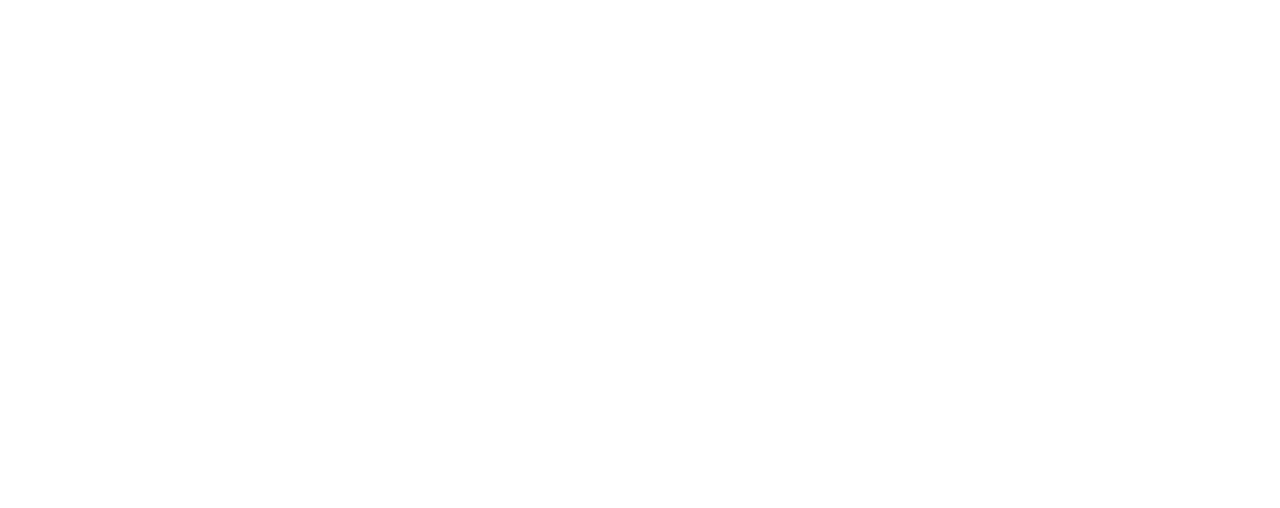
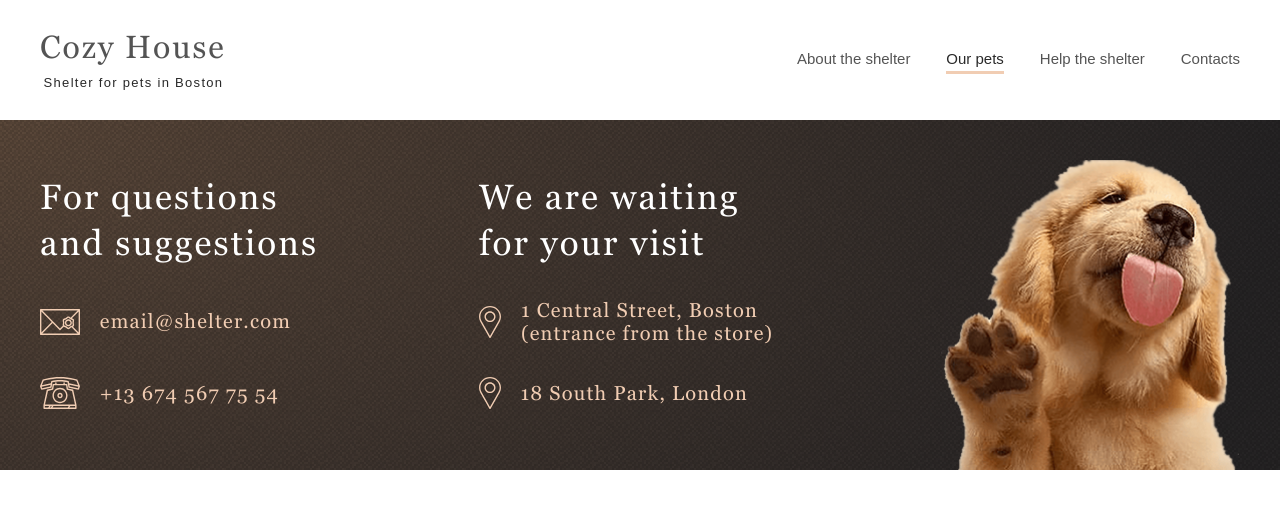
Before and after one commit to shevelevbv/RSS_Projects, a plain HTML site: page pages/pets/index.html in a window 1280 px wide. Drawn offline with Linux system fonts and the light colour scheme; a web font is replaced by a local one.

Commit message:
feat: create 'our pets' page

```diff
--- a/pages/main/style.css
+++ b/pages/main/style.css
@@ -1,164 +1,25 @@
-@font-face {
-  font-family: Georgia;
-  font-weight: 400;
-  src: url("../../assets/fonts/georgia/georgia-regular.ttf");
-}
-
-@font-face {
-  font-family: Arial;
-  font-weight: 400;
-  src: url("../../assets/fonts/arial/arial-regular.ttf");
-}
-
-:root {
-  --color-main: #f1cdb3;
-}
-
-*,
-*::before,
-*::after {
-  box-sizing: inherit;
-  -webkit-tap-highlight-color: transparent;
-  margin: 0;
-  padding: 0;
-  user-select: none;
-  transition: all 0.3s;
-}
-
-*:hover {
-  transition: all 0.3s;
-}
-
-html {
-  box-sizing: border-box;
-  scroll-behavior: smooth;
-  overflow-x: hidden;
-}
-
 body {
   background-color: #5b483a;
-  display: flex;
-  flex-direction: column;
-  justify-content: space-between;
-  line-height: 0;
-}
-
-a {
-  color: #cdcdcd;
-  text-decoration: none;
-  font-family: "Arial", sans-serif;
-  font-weight: 400;
-  font-size: 15px;
-}
-
-h4 {
-  font-family: "Georgia", sans-serif;
-  font-weight: 400;
-  font-size: 20px;
-  line-height: 23px;
-  color: #545454;
-  letter-spacing: 0.06em;
-  text-align: center;
-}
-
-ul {
-  list-style-type: none;
-}
-
-.button {
-  width: 207px;
-  height: 52px;
-  border-radius: 100px;
-  border: none;
-  outline: none;
-  color: #292929;
-  background-color: var(--color-main);
-  font-family: "Georgia", sans-serif;
-  font-weight: 400;
-  font-size: 17px;
-  line-height: 22.1px;
-  letter-spacing: 0.06em;
-}
-
-.button:hover {
-  background-color: #FDDCC4;
-  cursor: pointer;
-}
-
-.section {
-  width: 1280px;
-  margin: 0 auto;
-  padding: 80px 40px 100px 40px;
-  display: flex;
 }
 
 .header {
-  width: 1280px;
   height: 60px;
-  padding: 0 40px 0 40px;
   position: absolute;
   top: 60px;
   left: 0;
   right: 0;
-  margin: 0 auto;
-  display: flex;
-  justify-content: space-between;
-  align-items: center;
-}
-
-.logo {
-  display: block;
-  width: 187px;
-  height: 60px;
-  display: flex;
-  flex-direction: column;
-  justify-content: space-between;
-  align-items: center;
 }
 
 .logo__title {
-  margin: 0;
-  width: 100%;
-  height: 35px;
   color: var(--color-main);
-  font-family: "Georgia", sans-serif;
-  font-weight: 400;
-  font-size: 32px;
-  line-height: 35.2px;
-  letter-spacing: 0.06em;
 }
 
 .logo__subtitle {
-  width: 100%;
-  height: 15px;
   color: white;
-  font-family: "Arial", sans-serif;
-  font-weight: 400;
-  font-size: 13px;
-  line-height: 15px;
-  letter-spacing: 0.1em;
-  text-align: center;
-}
-
-.nav__links {
-  width: 443px;
-  height: 27px;
-  display: flex;
-  justify-content: space-between;
-  align-items: center;
-}
-
-.nav__link-item {
-  border-bottom: 3px solid transparent;
-}
-
-.nav__link-item.active {
-  border-bottom: 3px solid var(--color-main);
 }
 
 .nav__link {
-  height: 24px;
-  line-height: 24px;
+  color: #CDCDCD;
 }
 
 .nav__link:hover {
@@ -167,11 +28,9 @@ ul {
 
 .active .nav__link {
   color: #fafafa;
-  cursor: default;
 }
 
-.section__not-only,
-.section__footer {
+.section__not-only {
   background: radial-gradient(100% 215.42% at 0% 0%, #5b483a 0%, #262425 100%),
     #211f20;
 }
@@ -240,15 +99,6 @@ ul {
   margin-top: 14px;
   flex-direction: column;
   justify-content: space-between;
-}
-
-.title {
-  color: #545454;
-  font-family: "Georgia", sans-serif;
-  font-weight: 400;
-  font-size: 35px;
-  line-height: 45.5px;
-  letter-spacing: 0.06em;
 }
 
 .about__title {
@@ -441,92 +291,3 @@ ul {
   font-style: italic;
   color: #b2b2b2;
 }
-
-.section__footer {
-  height: 350px;
-}
-
-.footer {
-  height: 100%;
-  padding: 40px 40px 0 40px;
-  background: url("../../assets/images/pattern/noise_transparent@2x.png");
-  justify-content: space-between;
-}
-
-.footer__contacts,
-.footer__locations {
-  width: 280px;
-  height: 234px;
-  margin-top: 15px;
-  display: flex;
-  flex-direction: column;
-  justify-content: space-between;
-}
-
-.footer__contacts-title,
-.footer__locations-title {
-  width: 100%;
-  color: white;
-}
-
-.footer__contacts-email,
-.footer__contacts-phone {
-  display: block;
-  width: 251px;
-  height: 32px;
-  display: flex;
-  justify-content: space-between;
-  align-items: center;
-}
-
-.footer__contacts-phone {
-  width: 239px;
-}
-
-.footer__contacts-email-icon,
-.footer__contacts-phone-icon {
-  width: 40px;
-  height: 32px;
-}
-
-.footer__contacts-email-address,
-.footer__contacts-phone-number,
-.footer__locations-1-address,
-.footer__locations-2-address {
-  color: var(--color-main);
-}
-
-.footer__locations {
-  width: 302px;
-  height: 234px;
-}
-
-.footer__locations-icon {
-  width: 22px;
-  height: 32px;
-}
-
-.footer__locations-1,
-.footer__locations-2 {
-  display: block;
-  width: 302px;
-  height: 46px;
-  display: flex;
-  justify-content: space-between;
-  align-items: center;
-}
-
-.footer__locations-2 {
-  width: 269px;
-  height: 32px;
-}
-
-.footer__locations-1-address {
-  width: 260px;
-  text-align: left;
-}
-
-.footer__image {
-  width: 300px;
-  height: 310px;
-}
--- a/pages/pets/index.html
+++ b/pages/pets/index.html
@@ -0,0 +1,74 @@
+<!DOCTYPE html>
+<html lang="en">
+<head>
+  <meta charset="UTF-8">
+  <meta http-equiv="X-UA-Compatible" content="IE=edge">
+  <meta name="viewport" content="width=device-width, initial-scale=1.0">
+  <title>Our Pets</title>
+  <link rel="stylesheet" href="../normalize.css" />
+  <link rel="stylesheet" href="../shared.css">
+  <link rel="stylesheet" href="./style.css">
+</head>
+<body>
+  <header class="header">
+    <a class="logo" href="">
+      <h1 class="logo__title">Cozy House</h1>
+      <h6 class="logo__subtitle">Shelter for pets in Boston</h6>
+    </a>
+    <nav class="nav">
+      <ul class="nav__links">
+        <li class="nav__link-item">
+          <a href="../main/index.html" class="nav__link link-about">About the shelter</a>
+        </li>
+        <li class="nav__link-item active">
+          <a href="../pets/index.html" class="nav__link link-pets">Our pets</a>
+        </li>
+        <li class="nav__link-item">
+          <a href="#help" class="nav__link link-help">Help the shelter</a>
+        </li>
+        <li class="nav__link-item">
+          <a href="#contacts" class="nav__link link-contacts">Contacts</a>
+        </li>
+      </ul>
+    </nav>
+  </header>
+  <main></main>
+  <footer class="section__footer" id="contacts">
+    <section class="section footer">
+      <div class="footer__contacts">
+        <h3 class="title footer__contacts-title">For questions and suggestions</h3>
+        <a class="footer__contacts-email" href="mailto:email@shelter.com">
+          <div class="footer__contacts-email-icon">
+            <img src="../../assets/icons/icon-email.svg" alt="Email icon">
+          </div>
+          <h4 class="footer__contacts-email-address">email@shelter.com</h4>
+        </a>
+        <a class="footer__contacts-phone" href="tel:+136745677554">
+          <div class="footer__contacts-phone-icon">
+            <img src="../../assets/icons/phone.svg" alt="Phone icon">
+          </div>
+          <h4 class="footer__contacts-phone-number">+13 674 567 75 54</h4>
+        </a>
+      </div>
+      <div class="footer__locations">
+        <h3 class="title footer__locations-title">We are waiting for your visit</h3>
+        <a class="footer__locations-1" href="https://maps.google.com/maps?q=1%20Central%20Street,%20Boston" target="_blank">
+          <div class="footer__locations-icon">
+            <img src="../../assets/icons/pin.svg" alt="Location icon">
+          </div>
+          <h4 class="footer__locations-1-address">1 Central Street, Boston (entrance from the store)</h4>
+        </a>
+        <a class="footer__locations-2" href="https://maps.google.com/maps?q=18%20South%20Park,%20London" target="_blank">
+          <div class="footer__locations-icon">
+            <img src="../../assets/icons/pin.svg" alt="Location icon">
+          </div>
+          <h4 class="footer__locations-2-address">18 South Park, London</h4>
+        </a>
+      </div>
+      <div class="footer__image">
+        <img src="../../assets/images/footer-puppy.png" alt="Puppy image">
+      </div>
+    </section>
+  </footer>
+</body>
+</html>
--- a/pages/pets/style.css
+++ b/pages/pets/style.css
@@ -0,0 +1,23 @@
+.header {
+  height: 120px;
+}
+
+.logo__title {
+  color: #545454;
+}
+
+.logo__subtitle {
+  color: #292929;
+}
+
+.nav__link {
+  color: #545454;
+}
+
+.nav__link:hover {
+  color: #292929;
+}
+
+.active .nav__link {
+  color: #292929;
+}
--- /dev/null
+++ b/pages/shared.css
@@ -0,0 +1,258 @@
+@font-face {
+  font-family: Georgia;
+  font-weight: 400;
+  src: url("../../assets/fonts/georgia/georgia-regular.ttf");
+}
+
+@font-face {
+  font-family: Arial;
+  font-weight: 400;
+  src: url("../../assets/fonts/arial/arial-regular.ttf");
+}
+
+:root {
+  --color-main: #f1cdb3;
+}
+
+*,
+*::before,
+*::after {
+  box-sizing: inherit;
+  -webkit-tap-highlight-color: transparent;
+  margin: 0;
+  padding: 0;
+  user-select: none;
+  transition: all 0.3s;
+}
+
+*:hover {
+  transition: all 0.3s;
+}
+
+html {
+  box-sizing: border-box;
+  scroll-behavior: smooth;
+  overflow-x: hidden;
+}
+
+body {
+  display: flex;
+  flex-direction: column;
+  justify-content: space-between;
+  line-height: 0;
+}
+
+a {
+  text-decoration: none;
+  font-family: "Arial", sans-serif;
+  font-weight: 400;
+  font-size: 15px;
+}
+
+h4 {
+  font-family: "Georgia", sans-serif;
+  font-weight: 400;
+  font-size: 20px;
+  line-height: 23px;
+  color: #545454;
+  letter-spacing: 0.06em;
+  text-align: center;
+}
+
+ul {
+  list-style-type: none;
+}
+
+.button {
+  width: 207px;
+  height: 52px;
+  border-radius: 100px;
+  border: none;
+  outline: none;
+  color: #292929;
+  background-color: var(--color-main);
+  font-family: "Georgia", sans-serif;
+  font-weight: 400;
+  font-size: 17px;
+  line-height: 22.1px;
+  letter-spacing: 0.06em;
+}
+
+.button:hover {
+  background-color: #FDDCC4;
+  cursor: pointer;
+}
+
+.section {
+  width: 1280px;
+  margin: 0 auto;
+  padding: 80px 40px 100px 40px;
+  display: flex;
+}
+
+.title {
+  color: #545454;
+  font-family: "Georgia", sans-serif;
+  font-weight: 400;
+  font-size: 35px;
+  line-height: 45.5px;
+  letter-spacing: 0.06em;
+}
+
+.header {
+  width: 1280px;
+  height: 60px;
+  padding: 0 40px 0 40px;
+  margin: 0 auto;
+  display: flex;
+  justify-content: space-between;
+  align-items: center;
+}
+
+.logo {
+  display: block;
+  width: 187px;
+  height: 60px;
+  display: flex;
+  flex-direction: column;
+  justify-content: space-between;
+  align-items: center;
+}
+
+.logo__title {
+  margin: 0;
+  width: 100%;
+  height: 35px;
+  font-family: "Georgia", sans-serif;
+  font-weight: 400;
+  font-size: 32px;
+  line-height: 35.2px;
+  letter-spacing: 0.06em;
+}
+
+.logo__subtitle {
+  width: 100%;
+  height: 15px;
+  font-family: "Arial", sans-serif;
+  font-weight: 400;
+  font-size: 13px;
+  line-height: 15px;
+  letter-spacing: 0.1em;
+  text-align: center;
+}
+
+.nav__links {
+  width: 443px;
+  height: 27px;
+  display: flex;
+  justify-content: space-between;
+  align-items: center;
+}
+
+.nav__link-item {
+  border-bottom: 3px solid transparent;
+}
+
+.nav__link-item.active {
+  border-bottom: 3px solid var(--color-main);
+}
+
+.nav__link {
+  height: 24px;
+  line-height: 24px;
+}
+
+.active .nav__link {
+  cursor: default;
+}
+
+.section__footer {
+  background: radial-gradient(100% 215.42% at 0% 0%, #5b483a 0%, #262425 100%),
+    #211f20;
+  height: 350px;
+}
+
+.footer {
+  height: 100%;
+  padding: 40px 40px 0 40px;
+  background: url("../../assets/images/pattern/noise_transparent@2x.png");
+  justify-content: space-between;
+}
+
+.footer__contacts,
+.footer__locations {
+  width: 280px;
+  height: 234px;
+  margin-top: 15px;
+  display: flex;
+  flex-direction: column;
+  justify-content: space-between;
+}
+
+.footer__contacts-title,
+.footer__locations-title {
+  width: 100%;
+  color: white;
+}
+
+.footer__contacts-email,
+.footer__contacts-phone {
+  display: block;
+  width: 251px;
+  height: 32px;
+  display: flex;
+  justify-content: space-between;
+  align-items: center;
+}
+
+.footer__contacts-phone {
+  width: 239px;
+}
+
+.footer__contacts-email-icon,
+.footer__contacts-phone-icon {
+  width: 40px;
+  height: 32px;
+}
+
+.footer__contacts-email-address,
+.footer__contacts-phone-number,
+.footer__locations-1-address,
+.footer__locations-2-address {
+  color: var(--color-main);
+}
+
+.footer__locations {
+  width: 302px;
+  height: 234px;
+}
+
+.footer__locations-icon {
+  width: 22px;
+  height: 32px;
+}
+
+.footer__locations-1,
+.footer__locations-2 {
+  display: block;
+  width: 302px;
+  height: 46px;
+  display: flex;
+  justify-content: space-between;
+  align-items: center;
+}
+
+.footer__locations-2 {
+  width: 269px;
+  height: 32px;
+}
+
+.footer__locations-1-address {
+  width: 260px;
+  text-align: left;
+}
+
+.footer__image {
+  width: 300px;
+  height: 310px;
+}
```
Also changed, not shown: pages/main/index.html (+1 -0 lines).
